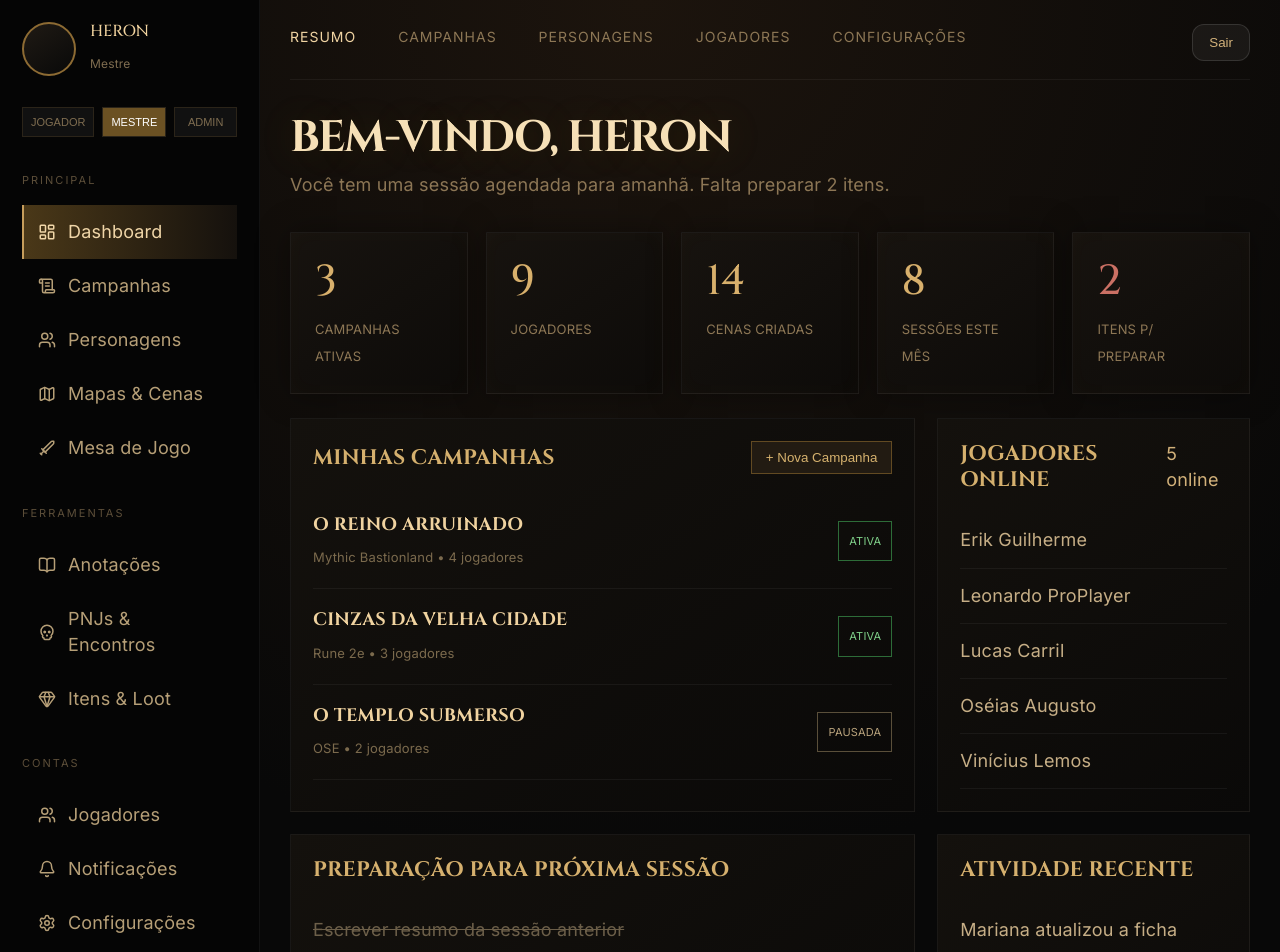
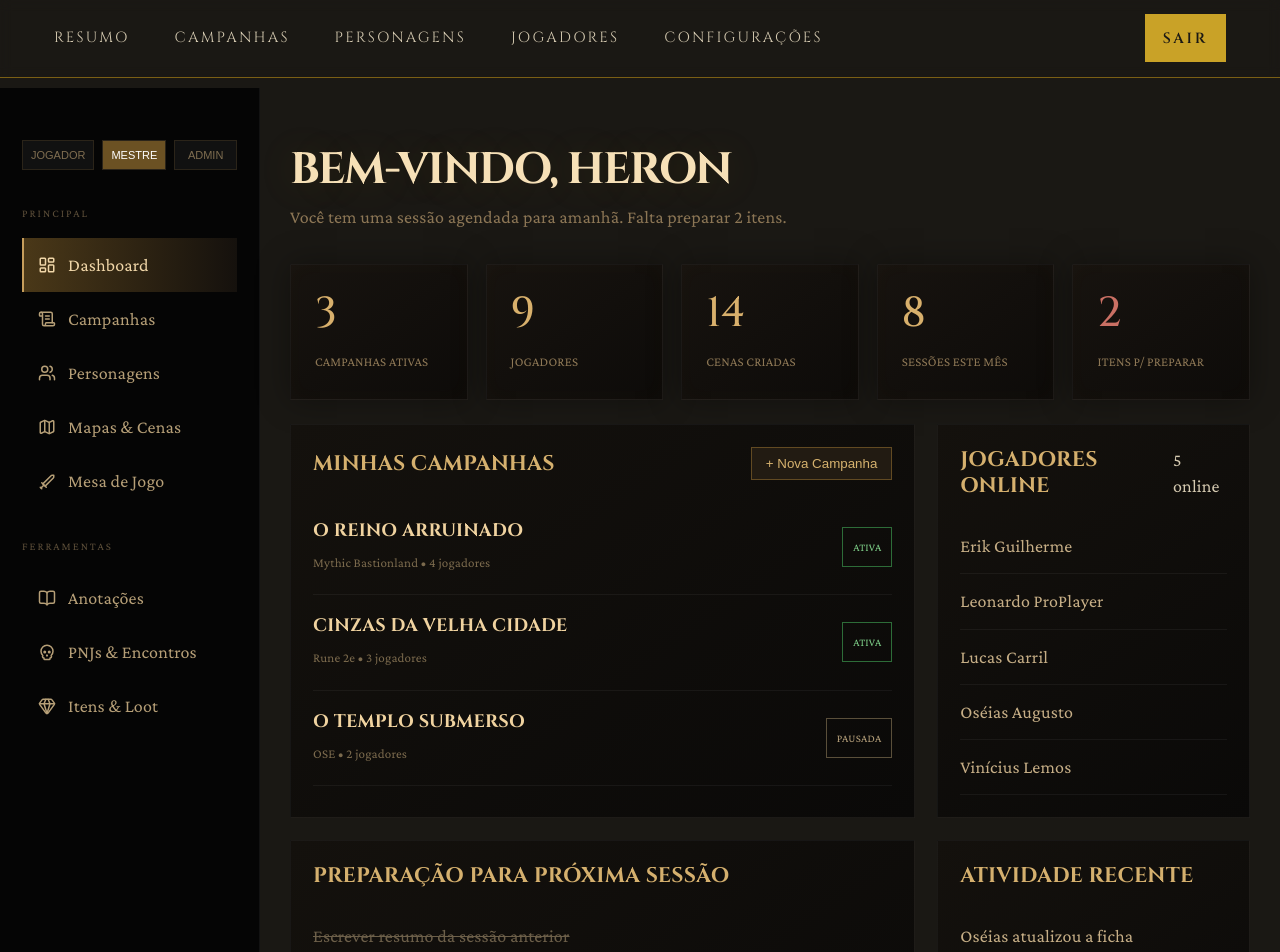
Before and after one commit to LeonardoV61/Montador_de_RPG, a React (Vite) app in the folder montador_de_rpg/: page /menu in a window 1280 px wide. Shown: the top 952 px of the page. Built offline with nearby package versions, Linux system fonts and the light colour scheme; sample sign-in values are in the browser's storage.

Commit message:
Add UserMenu

```diff
--- a/montador_de_rpg/src/pages/UserMenu.css
+++ b/montador_de_rpg/src/pages/UserMenu.css
@@ -7,18 +7,17 @@
 }
 
 body{
-  background:#070707;
-  color:#d2b17a;
-  font-family:'Inter', sans-serif;
+  background: var(--fundo);
+  color: var(--begeTexto);
+  font-family: 'Crimson Pro', Georgia, serif;
   overflow-x:hidden;
 }
 
 .app{
   display:flex;
   min-height:100vh;
-
-  background:
-  radial-gradient(circle at top,#1c140d 0%,#080808 65%);
+  padding-top:88px;
+  background: var(--fundo);
 }
 
 /* SIDEBAR */
--- a/montador_de_rpg/src/pages/UserMenu.jsx
+++ b/montador_de_rpg/src/pages/UserMenu.jsx
@@ -1,5 +1,6 @@
 import "./UserMenu.css";
 import { useNavigate } from "react-router-dom";
+import navStyles from "../Components/NavBar/styles.NavBar.module.css";
 import {
   LayoutDashboard,
   ScrollText,
@@ -26,14 +27,6 @@ export default function UserMenu() {
       {/* SIDEBAR */}
       <aside className="sidebar">
         <div>
-          <div className="profile">
-            <div className="avatar"></div>
-            <div>
-              <h2>HERON</h2>
-              <span>Mestre</span>
-            </div>
-          </div>
-
           <div className="roles">
             <button>Jogador</button>
             <button className="active">Mestre</button>
@@ -77,19 +70,7 @@ export default function UserMenu() {
               Itens & Loot
             </a>
 
-            <p className="menu-title">CONTAS</p>
-            <a href="#">
-              <Users size={18} />
-              Jogadores
-            </a>
-            <a href="#">
-              <Bell size={18} />
-              Notificações
-            </a>
-            <a href="#">
-              <Settings size={18} />
-              Configurações
-            </a>
+
           </div>
         </div>
 
@@ -105,15 +86,27 @@ export default function UserMenu() {
       {/* MAIN */}
       <main className="main">
         {/* NAVBAR */}
-        <header className="topbar">
-          <a href="#" className="active">
-            Resumo
-          </a>
-          <a href="#">Campanhas</a>
-          <a href="#">Personagens</a>
-          <a href="#">Jogadores</a>
-          <a href="#">Configurações</a>
-          <button className="logout-button" onClick={handleLogout}>
+        <header className={navStyles.navContainer}>
+          <div className={navStyles.navContents}>
+            <div className={navStyles.links}>
+              <a href="#" className={navStyles.link}>
+                Resumo
+              </a>
+              <a href="#" className={navStyles.link}>
+                Campanhas
+              </a>
+              <a href="#" className={navStyles.link}>
+                Personagens
+              </a>
+              <a href="#" className={navStyles.link}>
+                Jogadores
+              </a>
+              <a href="#" className={navStyles.link}>
+                Configurações
+              </a>
+            </div>
+          </div>
+          <button className={navStyles.btnDouradoCheio} onClick={handleLogout}>
             Sair
           </button>
         </header>
@@ -219,8 +212,8 @@ export default function UserMenu() {
               <h3>ATIVIDADE RECENTE</h3>
             </div>
             <ul className="list">
-              <li>Mariana atualizou a ficha</li>
-              <li>Ricardo criou personagem</li>
+              <li>Oséias atualizou a ficha</li>
+              <li>Erik Guilherme criou personagem</li>
               <li>Sessão VII finalizada</li>
             </ul>
           </div>
```
